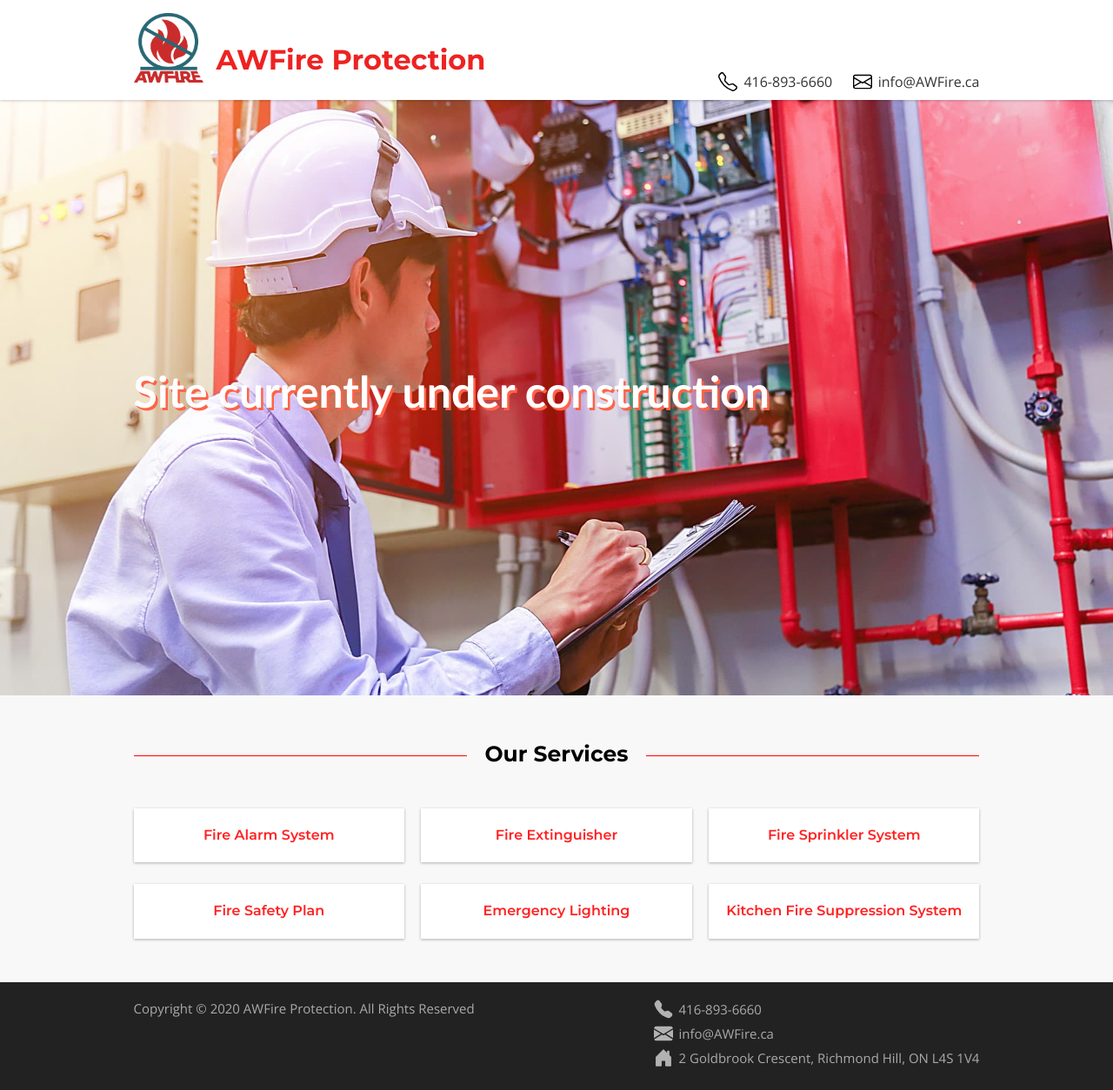
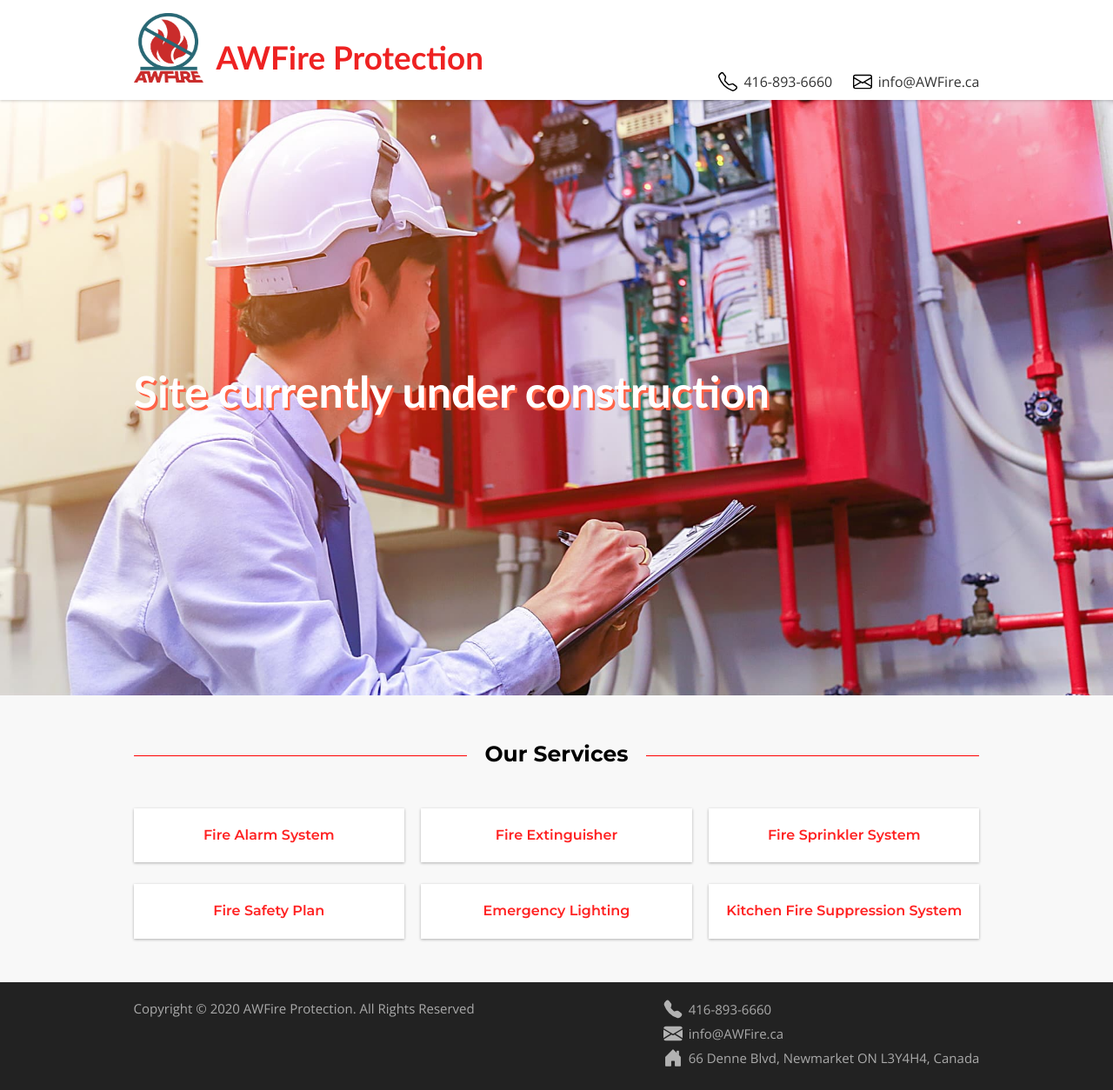
Before and after one commit to jerry7i/awfire, a React (Create React App) app: page / in a window 1280 px wide. Shown: the whole page at 87% size. Built offline with nearby package versions, Linux system fonts and the light colour scheme.

Commit message:
change title font and company address

```diff
--- a/src/components/Footer.js
+++ b/src/components/Footer.js
@@ -64,7 +64,7 @@ const Footer = () => (
         </FooterText>
         <FooterText>
           <ContactIcon src={houseIcon} />
-          2 Goldbrook Crescent, Richmond Hill, ON L4S 1V4
+          66 Denne Blvd, Newmarket ON L3Y4H4, Canada
         </FooterText>
       </div>
     </FooterContentWrapper>
--- a/src/components/Header.js
+++ b/src/components/Header.js
@@ -47,8 +47,9 @@ const AwfireLogo = styled.img`
 `;
 
 const HeaderTitle = styled.h1`
-	font-family: 'Montserrat', sans-serif;
-	font-weight: 700;
+	/* font-family: 'Montserrat', sans-serif; */
+	/* font-weight: 700; */
+	font-size: 2.3em;
 	display: inline-block;
 	color: #e22;
 `;
```
